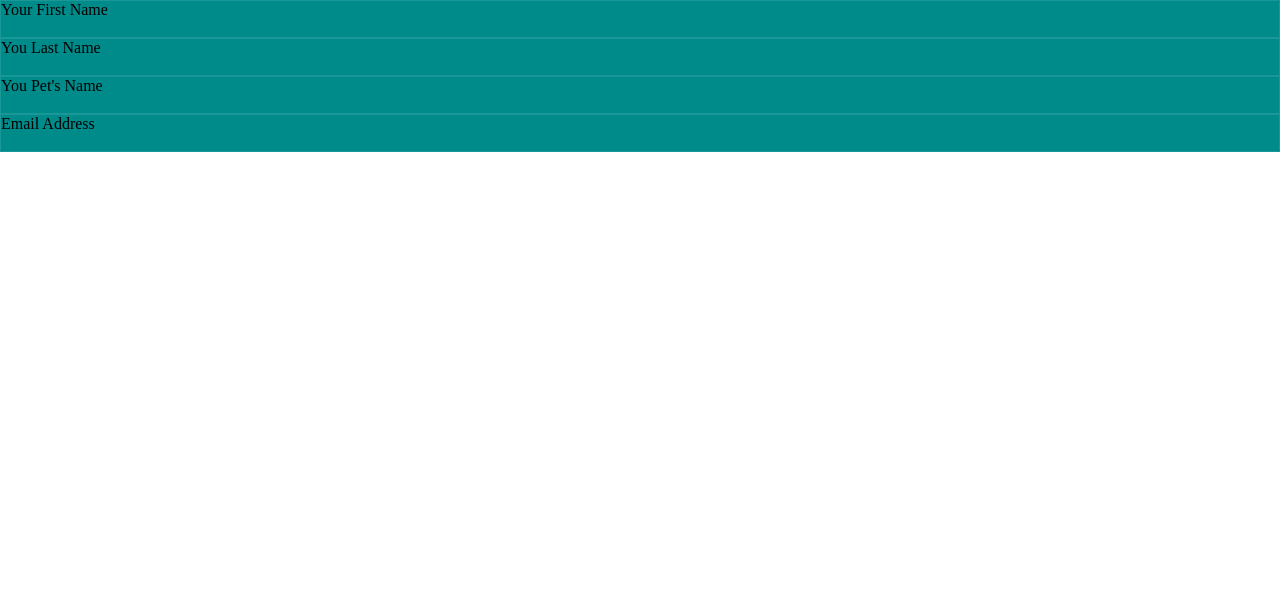
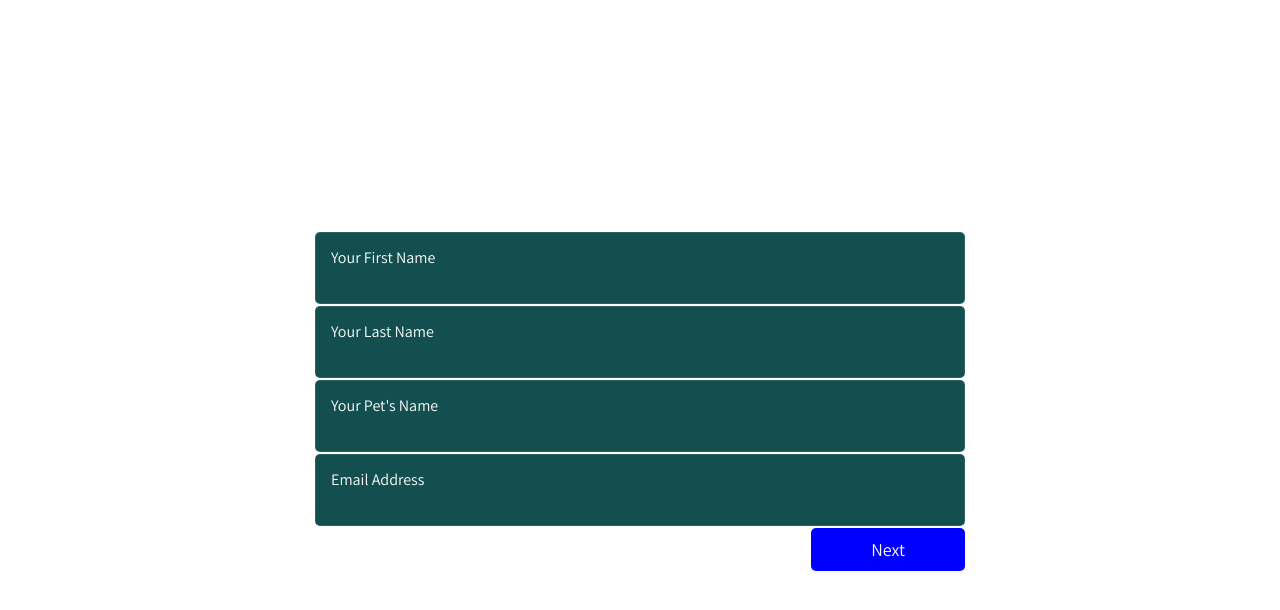
Before and after one commit to pjfooeve09/veterinary-booking, a React (Create React App) app: page / in a window 1280 px wide. Shown: the top 610 px of the page. Built offline with nearby package versions, Linux system fonts and the light colour scheme.

Commit message:
added validation, added styling to input fields

```diff
--- a/src/App.js
+++ b/src/App.js
@@ -1,10 +1,11 @@
 import {PetInformation} from './components/PetInformation'
+import { ApplicationRootStyles } from './utils/styles';
 
 function App() {
   return (
-    <div className="App">
+    <ApplicationRootStyles>
       <PetInformation />
-    </div>
+    </ApplicationRootStyles>
   );
 }
 
--- a/src/components/PetInformation.jsx
+++ b/src/components/PetInformation.jsx
@@ -1,43 +1,93 @@
+import { useForm } from "react-hook-form";
 import {
   InputField,
   InputContainer,
   InputLabel,
   InputError,
+  Flex,
+  Button,
 } from "../utils/styles";
 
 export const PetInformation = () => {
+  const {
+    register, //register saves data and handles validation
+    handleSubmit,
+    formState: { errors },
+  } = useForm();
+
+  console.log(errors);
+
+  const onSubmit = (data) => {
+    console.log(data);
+  };
+
+  const onError = (errors, error) => {
+    console.log(errors);
+    console.log(error);
+  };
+
   return (
     //The htmlFor property sets or returns the value of the for attribute of a label. The for attribute specifies which form element a label is bound to. In this case, it's <InputField id="firstName" />
     //children is the actual value. That way we dont need to put open and closing tag to write the value
-    <form>
-      <InputContainer>
-        <div>
-          <InputLabel htmlFor="firstName" children="Your First Name" />
-          <InputError />
-        </div>
-        <InputField id="firstName" />
-      </InputContainer>
-      <InputContainer>
-        <div>
-          <InputLabel htmlFor="lastName" children="You Last Name" />
-          <InputError />
-        </div>
-        <InputField id="lastName" />
-      </InputContainer>
-      <InputContainer>
-        <div>
-          <InputLabel htmlFor="petName" children="You Pet's Name" />
-          <InputError />
-        </div>
-        <InputField id="petName" />
-      </InputContainer>
-      <InputContainer>
-        <div>
-          <InputLabel htmlFor="email" children="Email Address" />
-          <InputError />
-        </div>
-        <InputField id="email" />
-      </InputContainer>
-    </form>
+    <div className="base-form">
+      <form onSubmit={handleSubmit(onSubmit, onError)}>
+        <InputContainer style={{ margin: "2px 0" }} error={errors.firstName}>
+          <Flex alignItems="center" justifyContent="space-between">
+            <InputLabel htmlFor="firstName" children="Your First Name" />
+            {errors.firstName && (
+              <InputError children={errors.firstName.message} />
+            )}
+          </Flex>
+          <InputField
+            id="firstName"
+            {...register("firstName", {
+              //this is where we set up validation rules:
+              required: "First Name Required",
+            })}
+          />
+        </InputContainer>
+        <InputContainer style={{ margin: "2px 0" }} error={errors.lastName}>
+          <Flex alignItems="center" justifyContent="space-between">
+            <InputLabel htmlFor="lastName" children="Your Last Name" />
+            {errors.lastName && (
+              <InputError children={errors.lastName.message} />
+            )}
+          </Flex>
+          <InputField
+            id="lastName"
+            {...register("lastName", {
+              required: "Last Name Required",
+            })}
+          />
+        </InputContainer>
+        <InputContainer style={{ margin: "2px 0" }} error={errors.petName}>
+          <Flex alignItems="center" justifyContent="space-between">
+            <InputLabel htmlFor="petName" children="Your Pet's Name" />
+            {errors.petName && <InputError children={errors.petName.message} />}
+          </Flex>
+          <InputField
+            id="petName"
+            {...register("petName", {
+              required: "Pet Name Required",
+            })}
+          />
+        </InputContainer>
+        <InputContainer style={{ margin: "2px 0" }} error={errors.email}>
+          <Flex alignItems="center" justifyContent="space-between">
+            <InputLabel htmlFor="email" children="Email Address" />
+            {errors.email && <InputError children={errors.email.message} />}
+          </Flex>
+          <InputField
+            id="email"
+            {...register("email", {
+              required: "Email Required",
+            })}
+          />
+        </InputContainer>
+        <Flex justifyContent="flex-end">
+          <Button children="Next" />
+        </Flex>
+      </form>
+    </div>
   );
 };
--- a/src/index.css
+++ b/src/index.css
@@ -1,3 +1,13 @@
+@import url('https://fonts.googleapis.com/css2?family=Assistant&display=swap');
+
 * {
-    margin: 0;
+  margin: 0;
 }
+
+html, body {
+  height: 100%;
+}
+
+#root {
+  height: 100%
+}
--- a/src/utils/styles.jsx
+++ b/src/utils/styles.jsx
@@ -1,4 +1,4 @@
-import styled from "styled-components";
+import styled, { css } from "styled-components";
 
 export const InputField = styled.input`
   width: 100%;
@@ -6,11 +6,70 @@ export const InputField = styled.input`
   outline: none;
   border: none;
   background-color: inherit;
+  color: white;
+  padding: 0;
+  font-size: 0.8rem;
+  margin: 4px 0px;
+  font-family: "Assistant", sans-serif;
 `;
-export const InputLabel = styled.label``;
+
+export const InputLabel = styled.label`
+  display: block;
+  font-size: 1rem;
+  margin-top: 4px;
+`;
+
 export const InputContainer = styled.div`
-  background-color: #008b8b;
+  /* background-color: #008b8b; */
+  background-color: #134f4f;
   border: 1px solid rgb(255, 255, 255, 0.1);
-  /* box-sizing: border-box; */
+  color: white;
+  padding: 10px 15px;
+  border-radius: 5px;
+  font-family: "Assistant", sans-serif;
+  ${(props) =>
+    props.error &&
+    css`
+      border: 2px solid red;
+    `}/* box-sizing: border-box; */
 `;
-export const InputError = styled.div``;
+
+export const InputError = styled.div`
+  font-size: 1rem;
+  margin-top: 4px;
+  color: #f50000;
+`;
+
+export const Flex = styled.div`
+  display: flex;
+  justify-content: ${(props) => props.justifyContent};
+  align-items: ${(props) => props.alignItems};
+`;
+
+export const ApplicationRootStyles = styled.div`
+  height: 100%;
+  display: Flex;
+  justify-content: center;
+  align-items: center;
+  .base-form {
+    width: 650px;
+  }
+`;
+
+export const Button = styled.button`
+  padding: 10px 60px;
+  font-size: 18px;
+  font-family: "Assistant", sans-serif;
+  outline: none;
+  border: none;
+  background-color: blue;
+  cursor: pointer;
+  color: white;
+  border-radius: 5px;
+  :hover {
+    background-color: #1c68ff;
+  }
+  :active {
+    background-color: #2f74ff;
+  }
+`;
```
